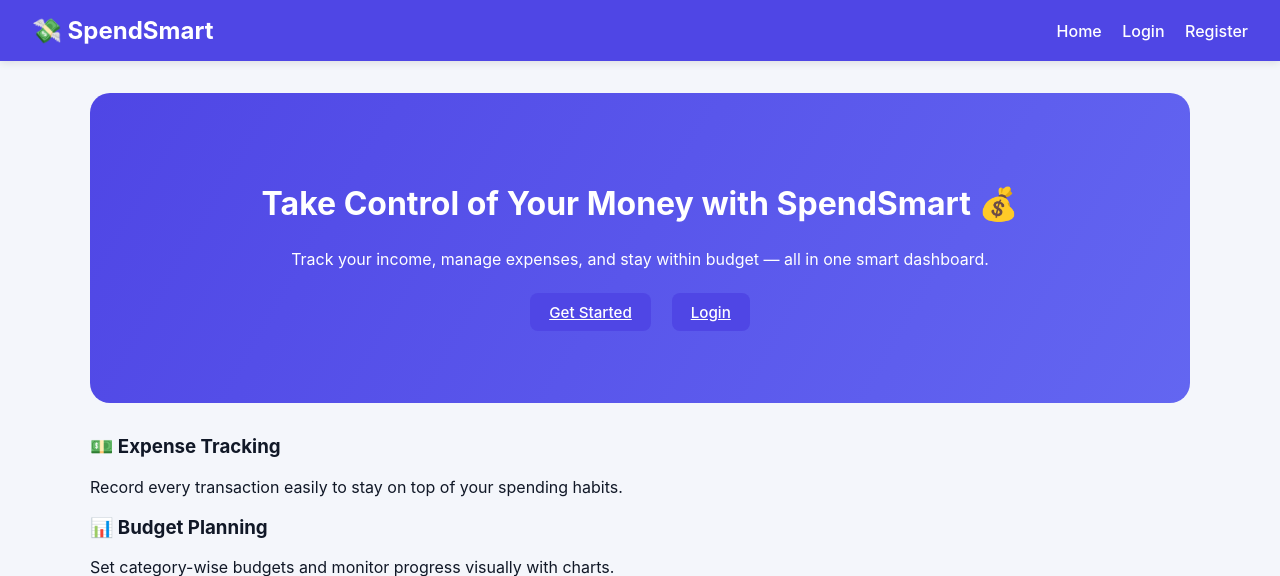
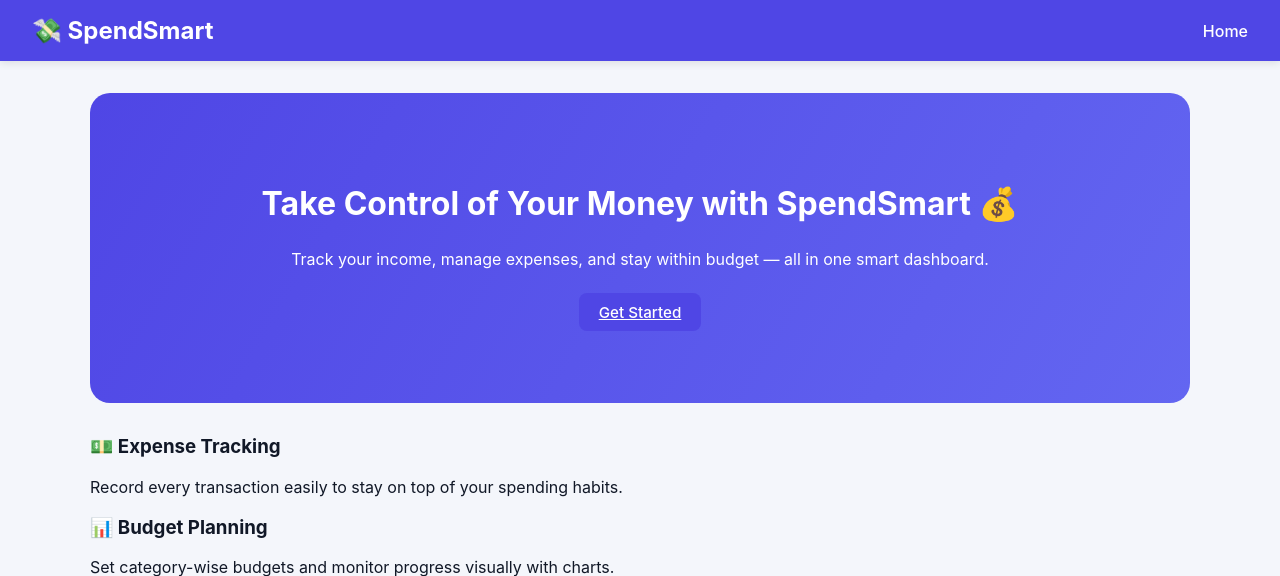
Before and after one commit to vigneshth/spendsmart, a Flask app: page / in a window 1280 px wide. Shown: the top 576 px of the page. Run offline with Flask 3, Linux system fonts and the light colour scheme.

Commit message:
Initial SpendSmart commit

```diff
--- a/app.py
+++ b/app.py
@@ -1,3 +1,4 @@
+
 from flask import Flask, render_template, request, redirect, url_for, session, jsonify, abort, flash
 from flask_sqlalchemy import SQLAlchemy
 from werkzeug.security import generate_password_hash, check_password_hash
--- a/templates/base.html
+++ b/templates/base.html
@@ -12,12 +12,10 @@
     <div class="logo">💸 SpendSmart</div>
     <nav>
       {% if session.get('user_id') %}
-        <a href="{{ url_for('dashboard') }}">Dashboard</a>
         <a href="{{ url_for('logout') }}">Logout</a>
       {% else %}
         <a href="{{ url_for('index') }}">Home</a>
-        <a href="{{ url_for('login') }}">Login</a>
-        <a href="{{ url_for('register') }}">Register</a>
+
       {% endif %}
     </nav>
   </header>
--- a/templates/index.html
+++ b/templates/index.html
@@ -7,7 +7,7 @@
     <h1>Take Control of Your Money with SpendSmart 💰</h1>
     <p>Track your income, manage expenses, and stay within budget — all in one smart dashboard.</p>
     <a href="{{ url_for('register') }}" class="btn btn-primary">Get Started</a>
-    <a href="{{ url_for('login') }}" class="btn btn-secondary">Login</a>
+
   </div>
 </section>
 
```
Also changed, not shown: instance/spendsmart.db, static/style.css (line endings or trailing spaces).
